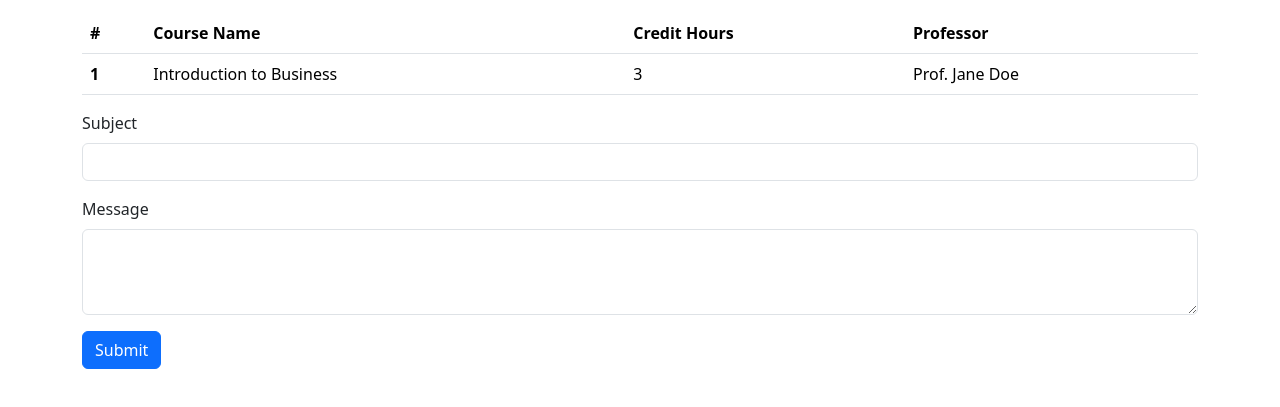
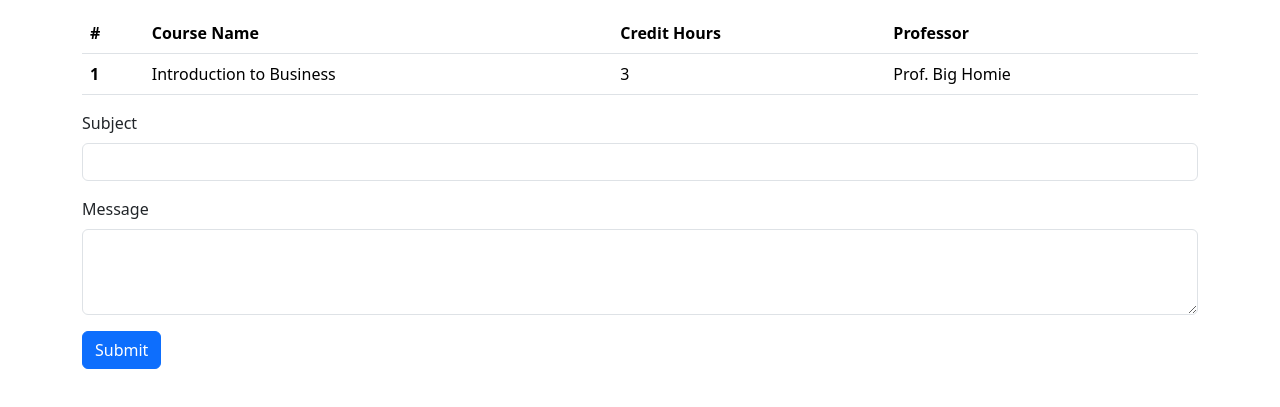
Before and after one commit to chambersjoshua28/Promineo-Assigment, a website: page about.html in a window 1280 px wide. Shown: the part 163-570 px from the top of the page. Drawn offline with nearby package versions, Linux system fonts and the light colour scheme.

Commit message:
about.html

```diff
--- a/about.html
+++ b/about.html
@@ -48,7 +48,7 @@
                     <th scope="row">1</th>
                     <td>Introduction to Business</td>
                     <td>3</td>
-                    <td>Prof. Jane Doe</td>
+                    <td>Prof. Big Homie</td>
                 </tr>
                 <!-- Add more rows as needed -->
             </tbody>
```
